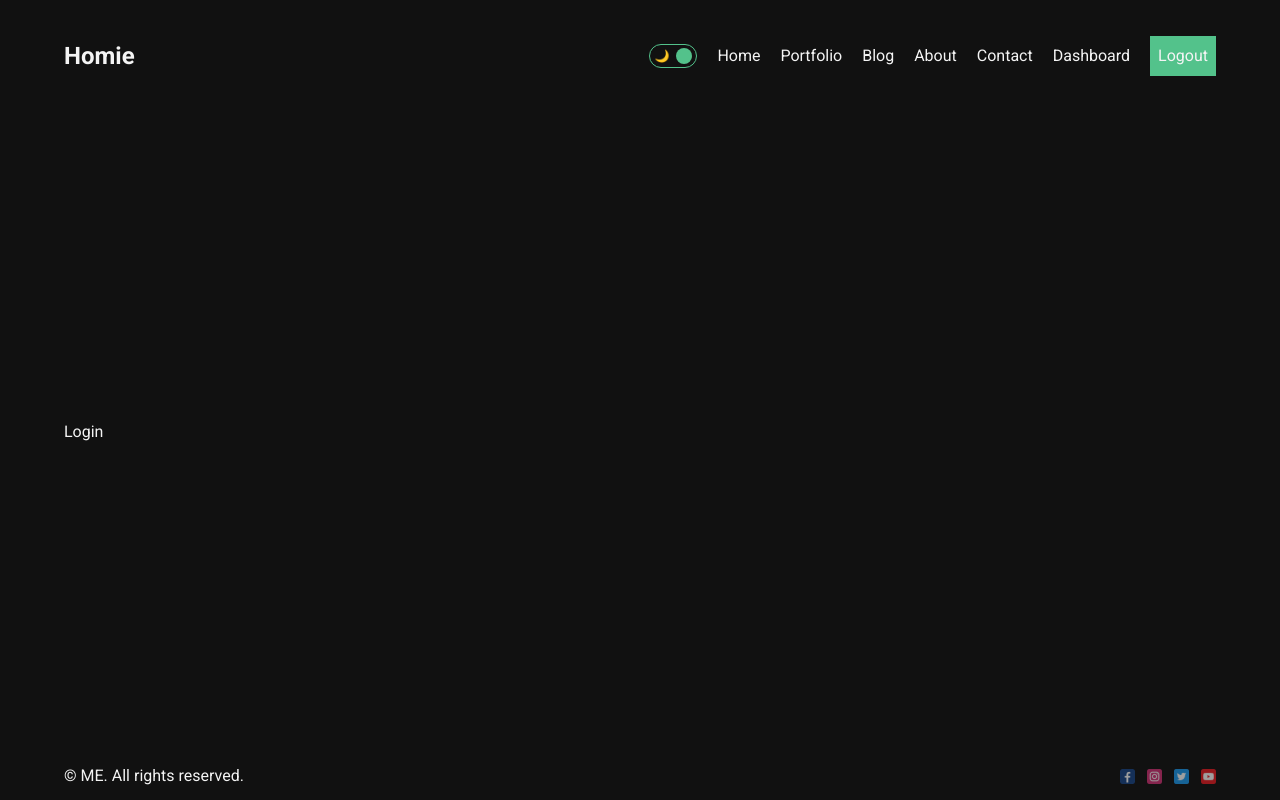
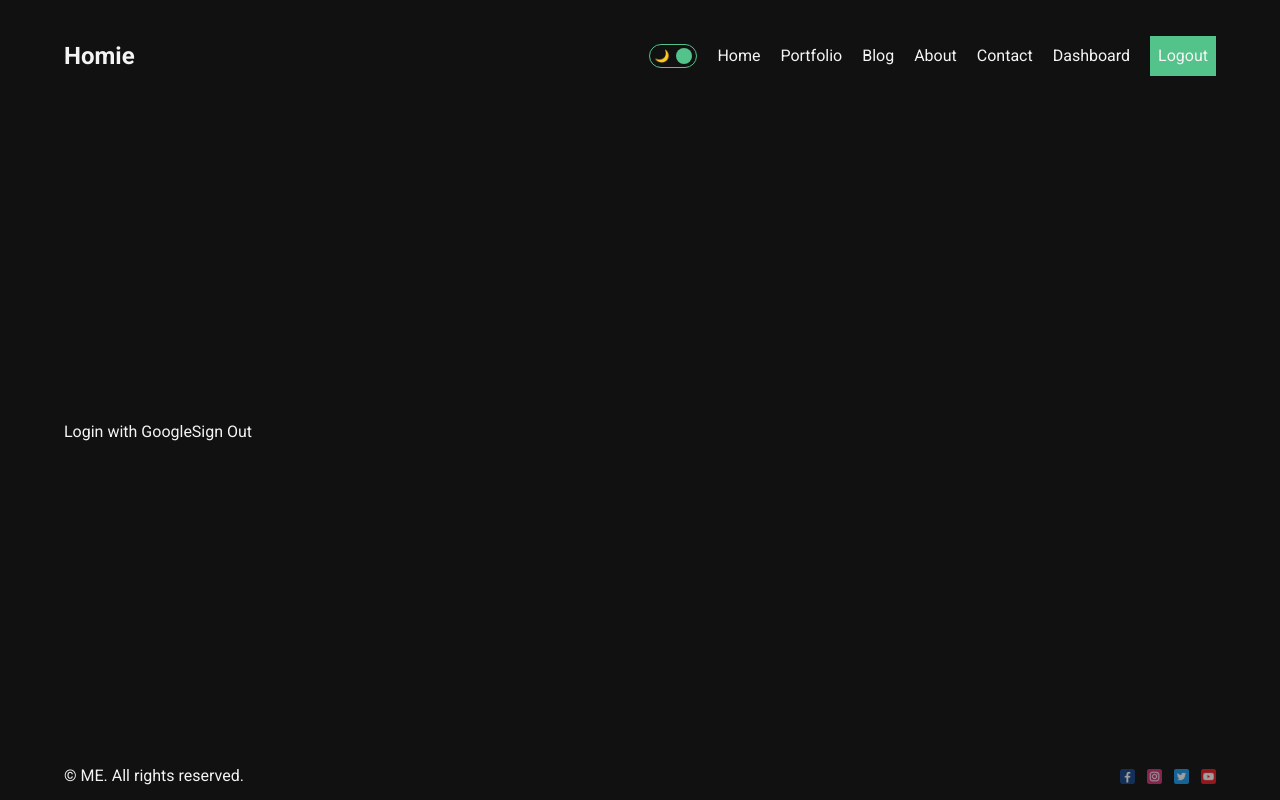
Before and after one commit to 4kbr/blog-app, a Next.js app: page /dashboard/login in a window 1280 px wide. Built offline with nearby package versions, Linux system fonts and the light colour scheme.

Commit message:
add google auth

```diff
--- a/package.json
+++ b/package.json
@@ -17,6 +17,7 @@
     "eslint-config-next": "13.4.5",
     "mongoose": "7.3.1",
     "next": "13.4.5",
+    "next-auth": "^4.22.1",
     "postcss": "8.4.24",
     "react": "18.2.0",
     "react-dom": "18.2.0",
--- /dev/null
+++ b/src/app/api/auth/[...nextauth]/route.ts
@@ -0,0 +1,14 @@
+import NextAuth from "next-auth";
+import GoogleProvider from "next-auth/providers/google";
+
+const handler = NextAuth({
+  providers: [
+    GoogleProvider({
+      clientId: process.env.GOOGLE_ID!,
+      clientSecret: process.env.GOOGLE_SECRET!,
+    }),
+  ],
+});
+const GET = handler;
+const POST = handler;
+export { GET, POST };
--- a/src/app/dashboard/(auth)/login/page.tsx
+++ b/src/app/dashboard/(auth)/login/page.tsx
@@ -1,5 +1,14 @@
+"use client";
+
+import { signIn, signOut } from "next-auth/react";
+
 const Login = () => {
-  return <div>Login</div>;
+  return (
+    <div className="loginContainer">
+      <button onClick={() => signIn("google")}>Login with Google</button>
+      <button onClick={() => signOut()}>Sign Out</button>
+    </div>
+  );
 };
 
 export default Login;
--- a/src/app/dashboard/page.tsx
+++ b/src/app/dashboard/page.tsx
@@ -1,4 +1,5 @@
 "use client";
+import { useSession } from "next-auth/react";
 import useSWR from "swr";
 
 const Dashboard = () => {
@@ -12,37 +13,20 @@ const Dashboard = () => {
     isLoading: boolean;
   };
 
-  //TODO:old way
-  // useEffect(() => {
-  //   const getData = async () => {
-  //     setIsLoading(true);
-  //     const res = await fetch("https://jsonplaceholder.typicode.com/posts", {
-  //       // next: { revalidate: 10 }, *for fetch new data every ...second
-  //       cache: "no-store",
-  //     });
+  const session = useSession();
 
-  //     if (!res.ok) {
-  //       setErr(true);
-  //     }
-  //     const resJson: [] = await res.json();
-  //     setData(resJson);
-  //     setIsLoading(false);
-  //   };
-
-  //   getData();
-  // }, []);
+  console.log("session");
+  console.log(session);
 
   //TODO: new Way
-  // const fecther = (...args: []) => fetch(...args).then((res) => res.json());
+  const fecther = (args: string) => fetch(args).then((res) => res.json());
 
   const { data, error } = useSWR<[], Error>(
     "https://jsonplaceholder.typicode.com/posts",
-    (args: string) => fetch(args).then((res) => res.json())
+    fecther
   );
 
   console.log(data);
-
-  // useSWR(() => '/api/user', key => {})
 
   return <div>Dashboard</div>;
 };
--- a/src/app/layout.tsx
+++ b/src/app/layout.tsx
@@ -1,8 +1,9 @@
+import AuthProvider from "@/components/AuthProvider/AuthProvider";
+import Footer from "@/components/footer/Footer";
 import Navbar from "@/components/navbar/Navbar";
+import { ThemeProvider } from "@/context/ThemeContext";
+import { Inter, Roboto } from "next/font/google";
 import "./globals.css";
-import { Inter, Roboto, Poppins } from "next/font/google";
-import Footer from "@/components/footer/Footer";
-import { ThemeProvider } from "@/context/ThemeContext";
 
 const inter = Inter({ subsets: ["latin"] });
 const roboto = Roboto({
@@ -24,11 +25,13 @@ export default function RootLayout({
     <html lang="en">
       <body className={roboto.className}>
         <ThemeProvider>
-          <div className="appContainer">
-            <Navbar />
-            {children}
-            <Footer />
-          </div>
+          <AuthProvider>
+            <div className="appContainer">
+              <Navbar />
+              {children}
+              <Footer />
+            </div>
+          </AuthProvider>
         </ThemeProvider>
       </body>
     </html>
--- /dev/null
+++ b/src/components/AuthProvider/AuthProvider.tsx
@@ -0,0 +1,12 @@
+"use client";
+import { SessionProvider } from "next-auth/react";
+import { ReactNode } from "react";
+
+interface Props {
+  children: ReactNode;
+}
+const AuthProvider = ({ children }: Props) => {
+  return <SessionProvider>{children}</SessionProvider>;
+};
+
+export default AuthProvider;
```
Also changed, not shown: 1 other file (tests, documents, lock files or other folders).
